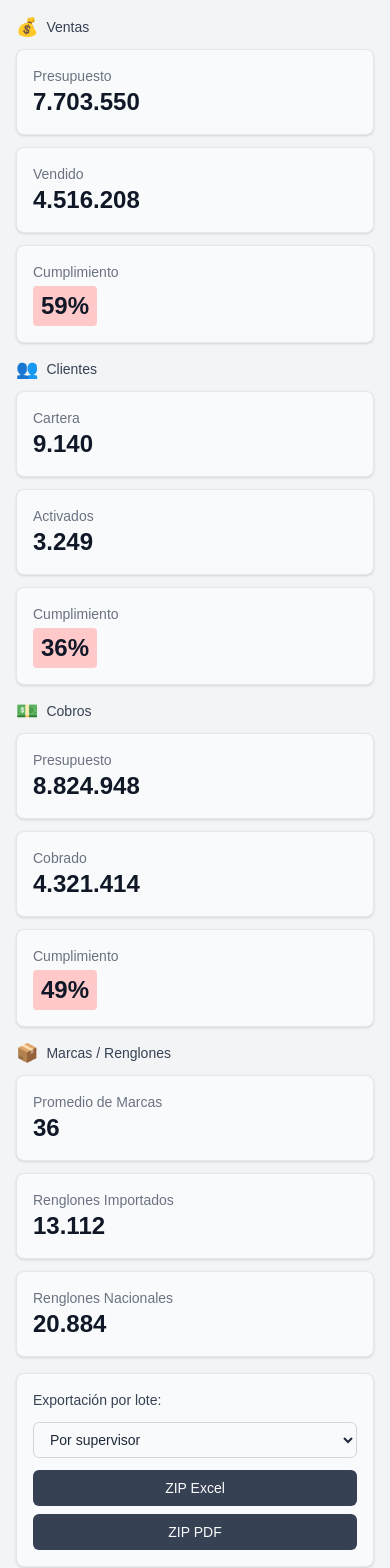
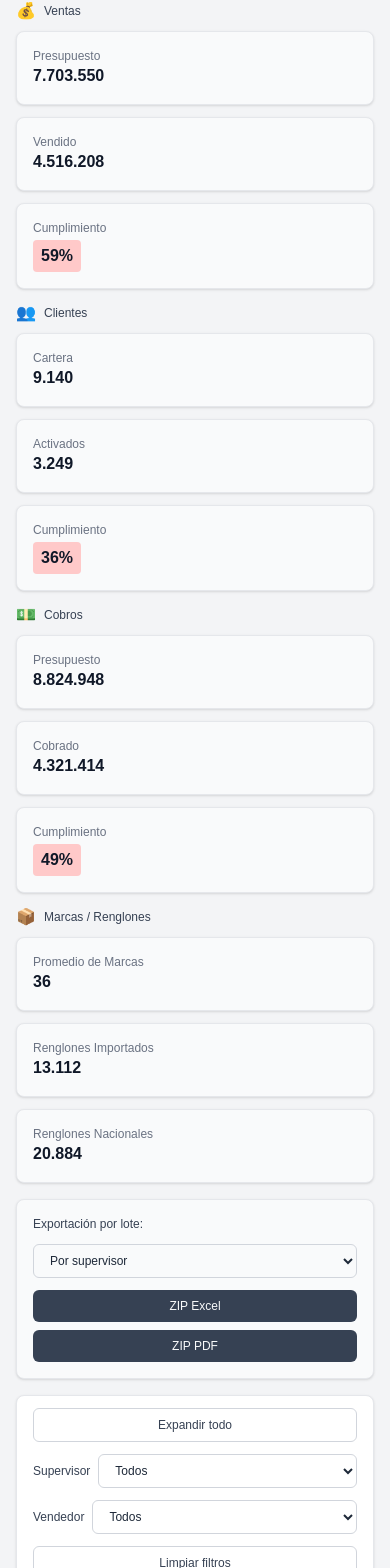
Before and after one commit to JuanGimenez7/supervisor-reporting-dashboard, a Next.js app: page / in a window 390 px wide. Shown: the part 239-1807 px from the top of the page. Built offline with nearby package versions, Linux system fonts and the light colour scheme.

Commit message:
style: set size of text responsive

```diff
--- a/src/components/BatchExport.tsx
+++ b/src/components/BatchExport.tsx
@@ -67,12 +67,12 @@ export default function BatchExport() {
   return (
     <section className="rounded-lg border border-gray-200 bg-gray-50 p-4 shadow-sm w-full">
       <div className="flex flex-col items-stretch gap-3 lg:flex-row lg:items-center lg:gap-2">
-        <label className="text-sm font-medium text-gray-700">
+        <label className="text-xs lg:text-sm font-medium text-gray-700">
           Exportación por lote:
         </label>
         <select
           id="group-by"
-          className="w-full lg:w-auto rounded-md border border-gray-300 bg-gray-50 px-3 py-2 text-sm text-gray-800"
+          className="w-full lg:w-auto rounded-md border border-gray-300 bg-gray-50 px-3 py-2 text-xs lg:text-sm text-gray-800"
           value={groupBy}
           onChange={(event) => setGroupBy(event.target.value as GroupByKey)}
         >
@@ -83,7 +83,7 @@ export default function BatchExport() {
         <div className="flex w-full flex-col gap-2 lg:flex-row lg:w-auto lg:gap-2">
           <button
             type="button"
-            className="w-full rounded-md bg-gray-700 px-3 py-2 text-sm font-medium text-gray-50 hover:bg-gray-800 disabled:cursor-not-allowed disabled:bg-gray-400"
+            className="w-full rounded-md bg-gray-700 px-3 py-2 text-xs lg:text-sm font-medium text-gray-50 hover:bg-gray-800 disabled:cursor-not-allowed disabled:bg-gray-400"
             onClick={() => exportBatch("xlsx")}
             disabled={isExportingBatch || rows.length === 0}
           >
@@ -91,7 +91,7 @@ export default function BatchExport() {
           </button>
           <button
             type="button"
-            className="w-full rounded-md bg-gray-700 px-3 py-2 text-sm font-medium text-gray-50 hover:bg-gray-800 disabled:cursor-not-allowed disabled:bg-gray-400"
+            className="w-full rounded-md bg-gray-700 px-3 py-2 text-xs lg:text-sm font-medium text-gray-50 hover:bg-gray-800 disabled:cursor-not-allowed disabled:bg-gray-400"
             onClick={() => exportBatch("pdf")}
             disabled={isExportingBatch || rows.length === 0}
           >
@@ -100,7 +100,9 @@ export default function BatchExport() {
         </div>
 
         {isExportingBatch && (
-          <span className="text-sm text-gray-600">Generando ZIP...</span>
+          <span className="text-xs lg:text-sm text-gray-600">
+            Generando ZIP...
+          </span>
         )}
       </div>
     </section>
--- a/src/components/ConsolidatedSummary.tsx
+++ b/src/components/ConsolidatedSummary.tsx
@@ -146,35 +146,35 @@ export default function ConsolidatedSummary() {
     <section className="space-y-3">
       {/* Group 1: Ventas */}
       <div className="space-y-2">
-        <div className="flex items-center gap-2 text-sm font-medium text-gray-700">
-          <span className="text-lg">💰</span>
+        <div className="flex items-center gap-2 text-xs lg:text-sm font-medium lg:font-normal text-gray-700">
+          <span className="text-base lg:text-lg">💰</span>
           <span>Ventas</span>
         </div>
 
         <div className="grid grid-cols-1 gap-3 lg:grid-cols-3">
           <div className="rounded-lg border border-gray-200 bg-gray-50 p-4 shadow-sm">
-            <p className="text-sm text-gray-500">Presupuesto</p>
-            <p className="text-2xl font-semibold text-gray-900">
+            <p className="text-xs lg:text-sm text-gray-500">Presupuesto</p>
+            <p className="text-base lg:text-2xl font-semibold text-gray-900">
               {formatNumber(totalPresupuestoVentas)}
             </p>
           </div>
 
           <div className="rounded-lg border border-gray-200 bg-gray-50 p-4 shadow-sm">
-            <p className="text-sm text-gray-500">Vendido</p>
-            <p className="text-2xl font-semibold text-gray-900">
+            <p className="text-xs lg:text-sm text-gray-500">Vendido</p>
+            <p className="text-base lg:text-2xl font-semibold text-gray-900">
               {formatNumber(totalVendido)}
             </p>
           </div>
 
           <div className="rounded-lg border border-gray-200 bg-gray-50 p-4 shadow-sm">
-            <p className="text-sm text-gray-500">Cumplimiento</p>
+            <p className="text-xs lg:text-sm text-gray-500">Cumplimiento</p>
             <div
               className={`mt-1 inline-flex items-center gap-3 rounded px-2 py-1 ${getSemaforoClass(
                 "ventas",
                 percentVentasCumplidas,
               )}`}
             >
-              <p className="text-2xl font-semibold text-gray-900 m-0">
+              <p className="text-base lg:text-2xl font-semibold text-gray-900 m-0">
                 {formatPercent(percentVentasCumplidas)}
               </p>
             </div>
@@ -184,35 +184,35 @@ export default function ConsolidatedSummary() {
 
       {/* Group 2: Clientes */}
       <div className="space-y-2">
-        <div className="flex items-center gap-2 text-sm font-medium text-gray-700">
-          <span className="text-lg">👥</span>
+        <div className="flex items-center gap-2 text-xs lg:text-sm font-medium lg:font-normal text-gray-700">
+          <span className="text-base lg:text-lg">👥</span>
           <span>Clientes</span>
         </div>
 
         <div className="grid grid-cols-1 gap-3 lg:grid-cols-3">
           <div className="rounded-lg border border-gray-200 bg-gray-50 p-4 shadow-sm">
-            <p className="text-sm text-gray-500">Cartera</p>
-            <p className="text-2xl font-semibold text-gray-900">
+            <p className="text-xs lg:text-sm text-gray-500">Cartera</p>
+            <p className="text-base lg:text-2xl font-semibold text-gray-900">
               {formatInteger(totalClientes)}
             </p>
           </div>
 
           <div className="rounded-lg border border-gray-200 bg-gray-50 p-4 shadow-sm">
-            <p className="text-sm text-gray-500">Activados</p>
-            <p className="text-2xl font-semibold text-gray-900">
+            <p className="text-xs lg:text-sm text-gray-500">Activados</p>
+            <p className="text-base lg:text-2xl font-semibold text-gray-900">
               {formatInteger(totalClientesActivados)}
             </p>
           </div>
 
           <div className="rounded-lg border border-gray-200 bg-gray-50 p-4 shadow-sm">
-            <p className="text-sm text-gray-500">Cumplimiento</p>
+            <p className="text-xs lg:text-sm text-gray-500">Cumplimiento</p>
             <div
               className={`mt-1 inline-flex items-center gap-3 rounded px-2 py-1 ${getSemaforoClass(
                 "clientes",
                 percentClientesActivados,
               )}`}
             >
-              <p className="text-2xl font-semibold text-gray-900 m-0">
+              <p className="text-base lg:text-2xl font-semibold text-gray-900 m-0">
                 {formatPercent(percentClientesActivados)}
               </p>
             </div>
@@ -222,35 +222,35 @@ export default function ConsolidatedSummary() {
 
       {/* Group 3: Cobros */}
       <div className="space-y-2">
-        <div className="flex items-center gap-2 text-sm font-medium text-gray-700">
-          <span className="text-lg">💵</span>
+        <div className="flex items-center gap-2 text-xs lg:text-sm font-medium lg:font-normal text-gray-700">
+          <span className="text-base lg:text-lg">💵</span>
           <span>Cobros</span>
         </div>
 
         <div className="grid grid-cols-1 gap-3 lg:grid-cols-3">
           <div className="rounded-lg border border-gray-200 bg-gray-50 p-4 shadow-sm">
-            <p className="text-sm text-gray-500">Presupuesto</p>
-            <p className="text-2xl font-semibold text-gray-900">
+            <p className="text-xs lg:text-sm text-gray-500">Presupuesto</p>
+            <p className="text-base lg:text-2xl font-semibold text-gray-900">
               {formatNumber(totalPresupuestoCobros)}
             </p>
           </div>
 
           <div className="rounded-lg border border-gray-200 bg-gray-50 p-4 shadow-sm">
-            <p className="text-sm text-gray-500">Cobrado</p>
-            <p className="text-2xl font-semibold text-gray-900">
+            <p className="text-xs lg:text-sm text-gray-500">Cobrado</p>
+            <p className="text-base lg:text-2xl font-semibold text-gray-900">
               {formatNumber(totalCobrado)}
             </p>
           </div>
 
           <div className="rounded-lg border border-gray-200 bg-gray-50 p-4 shadow-sm">
-            <p className="text-sm text-gray-500">Cumplimiento</p>
+            <p className="text-xs lg:text-sm text-gray-500">Cumplimiento</p>
             <div
               className={`mt-1 inline-flex items-center gap-3 rounded px-2 py-1 ${getSemaforoClass(
                 "cobros",
                 percentCobrosCumplidas,
               )}`}
             >
-              <p className="text-2xl font-semibold text-gray-900 m-0">
+              <p className="text-base lg:text-2xl font-semibold text-gray-900 m-0">
                 {formatPercent(percentCobrosCumplidas)}
               </p>
             </div>
@@ -260,29 +260,29 @@ export default function ConsolidatedSummary() {
 
       {/* Group 4: Marcas y Renglones */}
       <div className="space-y-2">
-        <div className="flex items-center gap-2 text-sm font-medium text-gray-700">
-          <span className="text-lg">📦</span>
+        <div className="flex items-center gap-2 text-xs lg:text-sm font-medium lg:font-normal text-gray-700">
+          <span className="text-base lg:text-lg">📦</span>
           <span>Marcas / Renglones</span>
         </div>
 
         <div className="grid grid-cols-1 gap-3 lg:grid-cols-3">
           <div className="rounded-lg border border-gray-200 bg-gray-50 p-4 shadow-sm">
-            <p className="text-sm text-gray-500">Promedio de Marcas</p>
-            <p className="text-2xl font-semibold text-gray-900">
+            <p className="text-xs lg:text-sm text-gray-500">Promedio de Marcas</p>
+            <p className="text-base lg:text-2xl font-semibold text-gray-900">
               {formatInteger(avgMarcasActivadas)}
             </p>
           </div>
 
           <div className="rounded-lg border border-gray-200 bg-gray-50 p-4 shadow-sm">
-            <p className="text-sm text-gray-500">Renglones Importados</p>
-            <p className="text-2xl font-semibold text-gray-900">
+            <p className="text-xs lg:text-sm text-gray-500">Renglones Importados</p>
+            <p className="text-base lg:text-2xl font-semibold text-gray-900">
               {formatInteger(totalRenglonesImportados)}
             </p>
           </div>
 
           <div className="rounded-lg border border-gray-200 bg-gray-50 p-4 shadow-sm">
-            <p className="text-sm text-gray-500">Renglones Nacionales</p>
-            <p className="text-2xl font-semibold text-gray-900">
+            <p className="text-xs lg:text-sm text-gray-500">Renglones Nacionales</p>
+            <p className="text-base lg:text-2xl font-semibold text-gray-900">
               {formatInteger(totalRenglonesNacionales)}
             </p>
           </div>
--- a/src/components/FiltersAndTable.tsx
+++ b/src/components/FiltersAndTable.tsx
@@ -245,14 +245,14 @@ export default function FiltersAndTable() {
           <div className="flex flex-col gap-3 lg:flex-row lg:items-center">
             <button
               type="button"
-              className="w-full rounded-md border border-gray-300 px-3 py-2 text-sm font-medium text-gray-700 hover:bg-gray-100 lg:w-auto"
+              className="w-full rounded-md border border-gray-300 px-3 py-2 text-xs lg:text-sm font-medium text-gray-700 hover:bg-gray-100 lg:w-auto"
               onClick={toggleAllSupervisors}
               disabled={pivotRows.length === 0}
             >
               {areAllExpanded ? "Colapsar todo" : "Expandir todo"}
             </button>
 
-            <label className="flex w-full items-center gap-2 text-sm lg:w-auto">
+            <label className="flex w-full items-center gap-2 text-xs lg:text-sm lg:w-auto">
               <span className="font-medium text-gray-700">Supervisor</span>
               <select
                 className="w-full rounded-md border border-gray-300 bg-white px-3 py-2 text-gray-800 lg:w-auto"
@@ -268,7 +268,7 @@ export default function FiltersAndTable() {
               </select>
             </label>
 
-            <label className="flex w-full items-center gap-2 text-sm lg:w-auto">
+            <label className="flex w-full items-center gap-2 text-xs lg:text-sm lg:w-auto">
               <span className="font-medium text-gray-700">Vendedor</span>
               <select
                 className="w-full rounded-md border border-gray-300 bg-white px-3 py-2 text-gray-800 lg:w-auto"
@@ -286,7 +286,7 @@ export default function FiltersAndTable() {
 
             <button
               type="button"
-              className="w-full rounded-md border border-gray-300 px-3 py-2 text-sm font-medium text-gray-700 hover:bg-gray-100 lg:w-auto"
+              className="w-full rounded-md border border-gray-300 px-3 py-2 text-xs lg:text-sm font-medium text-gray-700 hover:bg-gray-100 lg:w-auto"
               onClick={() => {
                 setSupervisorFilter(ALL_OPTION);
                 setVendedorFilter(ALL_OPTION);
@@ -301,7 +301,7 @@ export default function FiltersAndTable() {
           <div className="flex w-full flex-col gap-2 lg:flex-row lg:items-center lg:w-auto">
             <button
               type="button"
-              className="w-full rounded-md bg-gray-700 px-3 py-2 text-sm font-medium text-gray-50 hover:bg-gray-800 lg:w-auto"
+              className="w-full rounded-md bg-gray-700 px-3 py-2 text-xs lg:text-sm font-medium text-gray-50 hover:bg-gray-800 lg:w-auto"
               onClick={exportCurrentExcel}
               disabled={filteredRows.length === 0}
             >
@@ -309,7 +309,7 @@ export default function FiltersAndTable() {
             </button>
             <button
               type="button"
-              className="w-full rounded-md bg-gray-700 px-3 py-2 text-sm font-medium text-gray-50 hover:bg-gray-800 lg:w-auto"
+              className="w-full rounded-md bg-gray-700 px-3 py-2 text-xs lg:text-sm font-medium text-gray-50 hover:bg-gray-800 lg:w-auto"
               onClick={exportCurrentPdf}
               disabled={filteredRows.length === 0}
             >
@@ -319,7 +319,7 @@ export default function FiltersAndTable() {
         </div>
       </div>
       <div className="w-full overflow-x-auto">
-        <table className="min-w-full border-collapse text-xs">
+        <table className="min-w-full border-collapse text-[0.68rem] lg:text-xs">
           <thead className="sticky top-0 z-20 bg-gray-500 text-gray-50">
             <tr>
               <th
@@ -630,7 +630,7 @@ export default function FiltersAndTable() {
           />
           <div className="relative w-auto max-w-[540px] rounded border border-gray-300 bg-white p-6 shadow-lg modal-content">
             <button
-              className="absolute top-4 right-4 rounded bg-gray-700 px-2 py-1 text-sm font-medium text-white hover:bg-gray-800"
+              className="absolute top-4 right-4 rounded bg-gray-700 px-2 py-1 text-xs lg:text-sm font-medium text-white hover:bg-gray-800"
               onClick={closeVendorModal}
               aria-label="Cerrar"
             >
@@ -638,7 +638,7 @@ export default function FiltersAndTable() {
             </button>
 
             <div>
-              <h3 className="text-lg font-semibold text-slate-700">
+              <h3 className="text-base lg:text-lg font-semibold text-slate-700">
                 {selectedVendor.vendor}
               </h3>
             </div>
@@ -647,25 +647,31 @@ export default function FiltersAndTable() {
               <div className="space-y-4">
                 {/* Ventas */}
                 <div>
-                  <h4 className="text-sm font-medium text-slate-700 mb-2">
+                  <h4 className="text-xs lg:text-sm font-medium text-slate-700 mb-2">
                     Ventas
                   </h4>
                   <div className="grid grid-cols-1 gap-3 sm:grid-cols-3">
                     <div className="rounded border border-gray-200 bg-white p-4">
-                      <div className="text-xs text-gray-500">Presupuesto</div>
-                      <div className="mt-2 text-2xl font-semibold text-slate-700">
+                      <div className="text-[0.68rem] lg:text-xs text-gray-500">
+                        Presupuesto
+                      </div>
+                      <div className="mt-2 text-xl lg:text-2xl font-semibold text-slate-700">
                         {formatNumber(selectedVendor.totals.PRESUPUESTO_VENTAS)}
                       </div>
                     </div>
                     <div className="rounded border border-gray-200 bg-white p-4">
-                      <div className="text-xs text-gray-500">Vendido</div>
-                      <div className="mt-2 text-2xl font-semibold text-slate-700">
+                      <div className="text-[0.68rem] lg:text-xs text-gray-500">
+                        Vendido
+                      </div>
+                      <div className="mt-2 text-xl lg:text-2xl font-semibold text-slate-700">
                         {formatNumber(selectedVendor.totals.VENDIDO)}
                       </div>
                     </div>
                     <div className="rounded border border-gray-200 bg-white p-4">
-                      <div className="text-xs text-gray-500">Cumplimiento</div>
-                      <div className="mt-2 text-2xl font-semibold text-slate-700">
+                      <div className="text-[0.68rem] lg:text-xs text-gray-500">
+                        Cumplimiento
+                      </div>
+                      <div className="mt-2 text-xl lg:text-2xl font-semibold text-slate-700">
                         {formatPercent(
                           calculateCompliance(
                             selectedVendor.totals.VENDIDO,
@@ -679,25 +685,31 @@ export default function FiltersAndTable() {
 
                 {/* Clientes */}
                 <div>
-                  <h4 className="text-sm font-medium text-slate-700 mb-2">
+                  <h4 className="text-xs lg:text-sm font-medium text-slate-700 mb-2">
                     Clientes
                   </h4>
                   <div className="grid grid-cols-1 gap-3 sm:grid-cols-3">
                     <div className="rounded border border-gray-200 bg-white p-4">
-                      <div className="text-xs text-gray-500">Cartera</div>
-                      <div className="mt-2 text-2xl font-semibold text-slate-700">
+                      <div className="text-[0.68rem] lg:text-xs text-gray-500">
+                        Cartera
+                      </div>
+                      <div className="mt-2 text-xl lg:text-2xl font-semibold text-slate-700">
                         {formatNumber(selectedVendor.totals.CARTERA_CLIENTES)}
                       </div>
                     </div>
                     <div className="rounded border border-gray-200 bg-white p-4">
-                      <div className="text-xs text-gray-500">Activados</div>
-                      <div className="mt-2 text-2xl font-semibold text-slate-700">
+                      <div className="text-[0.68rem] lg:text-xs text-gray-500">
+                        Activados
+                      </div>
+                      <div className="mt-2 text-xl lg:text-2xl font-semibold text-slate-700">
                         {formatNumber(selectedVendor.totals.CLIENTES_ACTIVADOS)}
                       </div>
                     </div>
                     <div className="rounded border border-gray-200 bg-white p-4">
-                      <div className="text-xs text-gray-500">Cumplimiento</div>
-                      <div className="mt-2 text-2xl font-semibold text-slate-700">
+                      <div className="text-[0.68rem] lg:text-xs text-gray-500">
+                        Cumplimiento
+                      </div>
+                      <div className="mt-2 text-xl lg:text-2xl font-semibold text-slate-700">
                         {formatPercent(
                           calculateCompliance(
                             selectedVendor.totals.CLIENTES_ACTIVADOS,
@@ -711,25 +723,31 @@ export default function FiltersAndTable() {
 
                 {/* Cobros */}
                 <div>
-                  <h4 className="text-sm font-medium text-slate-700 mb-2">
+                  <h4 className="text-xs lg:text-sm font-medium text-slate-700 mb-2">
                     Cobros
                   </h4>
                   <div className="grid grid-cols-1 gap-3 sm:grid-cols-3">
                     <div className="rounded border border-gray-200 bg-white p-4">
-                      <div className="text-xs text-gray-500">Presupuesto</div>
-                      <div className="mt-2 text-2xl font-semibold text-slate-700">
+                      <div className="text-[0.68rem] lg:text-xs text-gray-500">
+                        Presupuesto
+                      </div>
+                      <div className="mt-2 text-xl lg:text-2xl font-semibold text-slate-700">
                         {formatNumber(selectedVendor.totals.PRESUPUESTO_COBROS)}
                       </div>
                     </div>
                     <div className="rounded border border-gray-200 bg-white p-4">
-                      <div className="text-xs text-gray-500">Cobrado</div>
-                      <div className="mt-2 text-2xl font-semibold text-slate-700">
+                      <div className="text-[0.68rem] lg:text-xs text-gray-500">
+                        Cobrado
+                      </div>
+                      <div className="mt-2 text-xl lg:text-2xl font-semibold text-slate-700">
                         {formatNumber(selectedVendor.totals.COBRADO)}
                       </div>
                     </div>
                     <div className="rounded border border-gray-200 bg-white p-4">
-                      <div className="text-xs text-gray-500">Cumplimiento</div>
-                      <div className="mt-2 text-2xl font-semibold text-slate-700">
+                      <div className="text-[0.68rem] lg:text-xs text-gray-500">
+                        Cumplimiento
+                      </div>
+                      <div className="mt-2 text-xl lg:text-2xl font-semibold text-slate-700">
                         {formatPercent(
                           calculateCompliance(
                             selectedVendor.totals.COBRADO,
@@ -743,33 +761,33 @@ export default function FiltersAndTable() {
 
                 {/* Marcas / Renglones */}
                 <div>
-                  <h4 className="text-sm font-medium text-slate-700 mb-2">
+                  <h4 className="text-xs lg:text-sm font-medium text-slate-700 mb-2">
                     Marcas / Renglones
                   </h4>
                   <div className="grid grid-cols-1 gap-3 sm:grid-cols-3">
                     <div className="rounded border border-gray-200 bg-white p-4">
-                      <div className="text-xs text-gray-500">
+                      <div className="text-[0.68rem] lg:text-xs text-gray-500">
                         Marcas Activadas
                       </div>
-                      <div className="mt-2 text-2xl font-semibold text-slate-700">
+                      <div className="mt-2 text-xl lg:text-2xl font-semibold text-slate-700">
                         {formatInteger(selectedVendor.promedioMarcasActivadas)}
                       </div>
                     </div>
                     <div className="rounded border border-gray-200 bg-white p-4">
-                      <div className="text-xs text-gray-500">
+                      <div className="text-[0.68rem] lg:text-xs text-gray-500">
                         Renglones Importados
                       </div>
-                      <div className="mt-2 text-2xl font-semibold text-slate-700">
+                      <div className="mt-2 text-xl lg:text-2xl font-semibold text-slate-700">
                         {formatNumber(
                           selectedVendor.totals.RENGLONES_IMPORTADOS,
                         )}
                       </div>
                     </div>
                     <div className="rounded border border-gray-200 bg-white p-4">
-                      <div className="text-xs text-gray-500">
+                      <div className="text-[0.68rem] lg:text-xs text-gray-500">
                         Renglones Nacionales
                       </div>
-                      <div className="mt-2 text-2xl font-semibold text-slate-700">
+                      <div className="mt-2 text-xl lg:text-2xl font-semibold text-slate-700">
                         {formatNumber(
                           selectedVendor.totals.RENGLONES_NACIONALES,
                         )}
@@ -779,11 +797,10 @@ export default function FiltersAndTable() {
                 </div>
               </div>
             </div>
-
             <div className="mt-6 flex gap-3 justify-center">
               <button
                 type="button"
-                className="rounded bg-gray-700 px-3 py-2 text-sm font-medium text-white hover:bg-gray-800"
+                className="rounded bg-gray-700 px-3 py-2 text-xs lg:text-sm font-medium text-white hover:bg-gray-800"
                 onClick={() =>
                   exportVendorPdf(
                     selectedVendor.rows,
@@ -797,7 +814,7 @@ export default function FiltersAndTable() {
               </button>
               <button
                 type="button"
-                className="rounded bg-gray-700 px-3 py-2 text-sm font-medium text-white hover:bg-gray-800"
+                className="rounded bg-gray-700 px-3 py-2 text-xs lg:text-sm font-medium text-white hover:bg-gray-800"
                 onClick={() =>
                   exportVendorExcel(selectedVendor.rows, selectedVendor.vendor)
                 }
```
Also changed, not shown: src/components/Header.tsx (+6 -4 lines).
